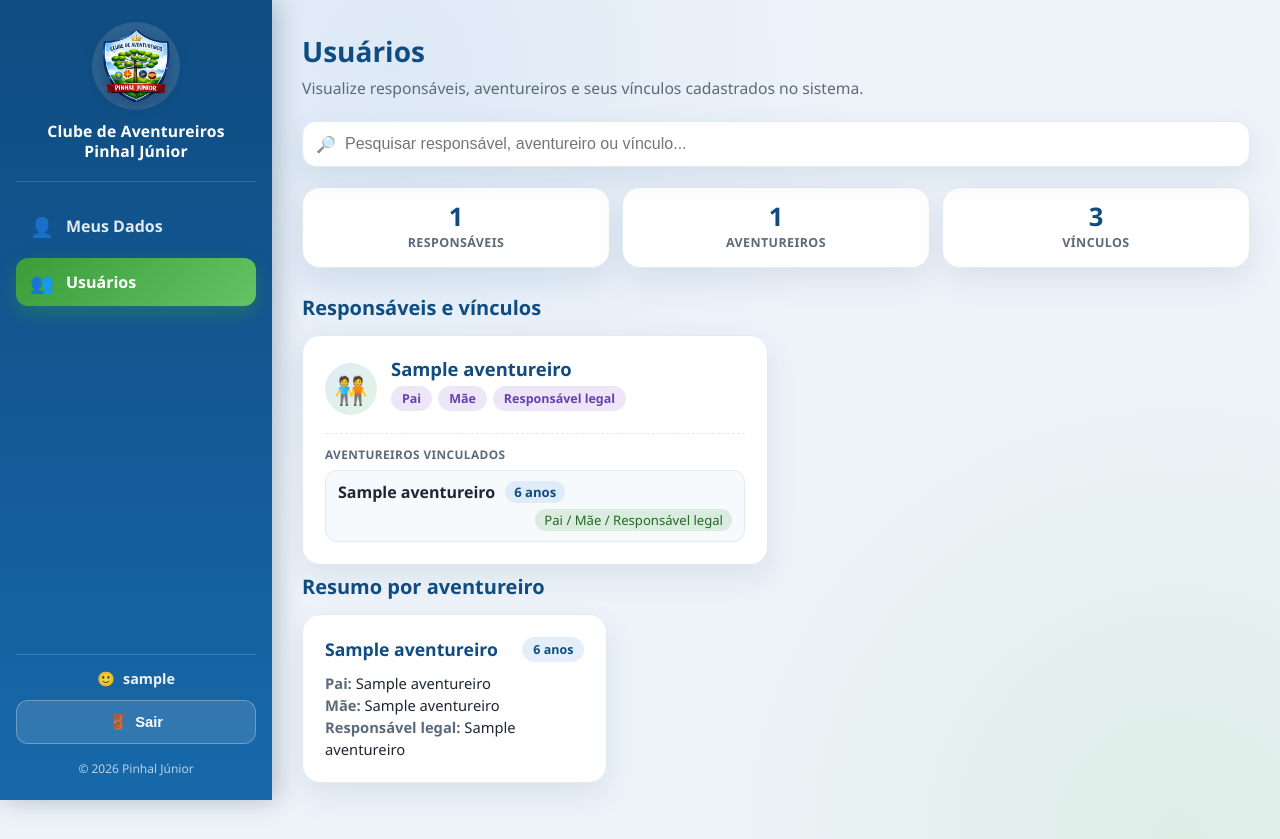
After one commit to fabianopolone123/PINHALJUNIOR2.0, a Django app: page /usuarios/ in a window 1280 px wide. The commit adds this page. Run offline with Django 5.2, Linux system fonts and the light colour scheme; a user stored in the database is signed in; tables that the repository leaves empty hold one stand-in row (values such as "Sample post").

Commit message:
cria tela de usuarios com vinculos familiares
Co-Authored-By: Claude Opus 4.8 (1M context) <noreply@anthropic.com>

```diff
--- a/core/urls.py
+++ b/core/urls.py
@@ -13,6 +13,7 @@ urlpatterns = [
         views.editar_responsavel_view,
         name="editar_responsavel",
     ),
+    path("usuarios/", views.usuarios_view, name="usuarios"),
     path("cadastro/", views.cadastro_view, name="cadastro"),
     path(
         "cadastro/novo-aventureiro/",
--- a/core/views.py
+++ b/core/views.py
@@ -1,3 +1,4 @@
+import unicodedata
 from datetime import date
 
 from django.contrib import messages
@@ -16,6 +17,7 @@ from .forms import (
     FichaMedicaForm,
     ResponsavelLegalForm,
 )
+from .models import Aventureiro
 
 # ---------------------------------------------------------------------------
 # Identificação do usuário durante o cadastro.
@@ -407,6 +409,108 @@ def cadastro_novo_aventureiro_view(request):
     return render(request, "core/cadastro.html", contexto)
 
 
+def _normaliza(texto):
+    """Minúsculas + sem acentos + espaços colapsados (para chaves/pesquisa)."""
+    if not texto:
+        return ""
+    texto = unicodedata.normalize("NFKD", texto)
+    texto = "".join(c for c in texto if not unicodedata.combining(c))
+    return " ".join(texto.lower().split())
+
+
+_ORDEM_PAPEIS = {"Pai": 0, "Mãe": 1, "Responsável legal": 2}
+
+
+def _ordena_papeis(papeis):
+    return sorted(papeis, key=lambda p: _ORDEM_PAPEIS.get(p, 99))
+
+
+def _chave_responsavel(nome, cpf, whatsapp):
+    """Chave para agrupar responsáveis: CPF > nome+WhatsApp > nome. Sem nome -> None."""
+    nome_n = _normaliza(nome)
+    if not nome_n:
+        return None
+    cpf = (cpf or "").strip()
+    if cpf:
+        return f"cpf:{cpf}"
+    whats = (whatsapp or "").strip()
+    if whats:
+        return f"nw:{nome_n}|{_normaliza(whats)}"
+    return f"n:{nome_n}"
+
+
+@login_required
+def usuarios_view(request):
+    """
+    Visão geral de responsáveis e aventureiros com o vínculo familiar.
+
+    Considera pai, mãe e responsável legal de cada aventureiro, agrupa
+    responsáveis únicos (por CPF, ou nome+WhatsApp, ou nome) e junta papéis e
+    aventureiros vinculados. Exibe apenas dados resumidos (nada sensível).
+
+    Acesso: qualquer usuário autenticado. FUTURO: poderá ser restrito por perfil.
+    """
+    aventureiros = list(Aventureiro.objects.all())
+
+    responsaveis = {}   # chave -> {nome, papeis:set, vinculos: {av_id: {...}}}
+    total_vinculos = 0
+    resumo_aventureiros = []
+
+    for av in aventureiros:
+        idade = _idade(av.data_nascimento)
+        resumo_aventureiros.append({
+            "nome": av.nome_completo,
+            "idade": idade,
+            "pai": av.pai_nome or "",
+            "mae": av.mae_nome or "",
+            "resp": av.resp_nome or "",
+        })
+
+        candidatos = [
+            ("Pai", av.pai_nome, av.pai_cpf, av.pai_whatsapp),
+            ("Mãe", av.mae_nome, av.mae_cpf, av.mae_whatsapp),
+            ("Responsável legal", av.resp_nome, av.resp_cpf, av.resp_whatsapp),
+        ]
+        for papel, nome, cpf, whats in candidatos:
+            chave = _chave_responsavel(nome, cpf, whats)
+            if chave is None:
+                continue
+            total_vinculos += 1
+            resp = responsaveis.setdefault(
+                chave, {"nome": nome.strip(), "papeis": set(), "vinculos": {}}
+            )
+            resp["papeis"].add(papel)
+            vinc = resp["vinculos"].setdefault(
+                av.id, {"nome": av.nome_completo, "idade": idade, "papeis": set()}
+            )
+            vinc["papeis"].add(papel)
+
+    lista_responsaveis = []
+    for resp in responsaveis.values():
+        vinculos = [
+            {"nome": v["nome"], "idade": v["idade"], "papeis": _ordena_papeis(v["papeis"])}
+            for v in resp["vinculos"].values()
+        ]
+        vinculos.sort(key=lambda x: _normaliza(x["nome"]))
+        lista_responsaveis.append({
+            "nome": resp["nome"],
+            "papeis": _ordena_papeis(resp["papeis"]),
+            "vinculos": vinculos,
+        })
+    lista_responsaveis.sort(key=lambda x: _normaliza(x["nome"]))
+
+    resumo_aventureiros.sort(key=lambda x: _normaliza(x["nome"]))
+
+    contexto = {
+        "responsaveis": lista_responsaveis,
+        "resumo_aventureiros": resumo_aventureiros,
+        "total_responsaveis": len(lista_responsaveis),
+        "total_aventureiros": len(aventureiros),
+        "total_vinculos": total_vinculos,
+    }
+    return render(request, "core/usuarios.html", contexto)
+
+
 def cadastro_sucesso_view(request):
     """Tela de confirmação: mostra o nome cadastrado e as próximas opções."""
     pode_cadastrar_outro = (
--- /dev/null
+++ b/static/css/usuarios.css
@@ -0,0 +1,239 @@
+/* =========================================================
+   Tela "Usuários" — responsáveis, aventureiros e vínculos.
+   Complementa o inicio.css (layout, sidebar, .card, .pill).
+   CSS puro, mesma identidade visual do sistema.
+   ========================================================= */
+
+/* ---------- Pesquisa ---------- */
+.pesquisa-caixa {
+    position: relative;
+    margin-bottom: 20px;
+}
+
+.pesquisa-icone {
+    position: absolute;
+    left: 14px;
+    top: 50%;
+    transform: translateY(-50%);
+    font-size: 1rem;
+    opacity: 0.7;
+    pointer-events: none;
+}
+
+.pesquisa-input {
+    width: 100%;
+    padding: 13px 14px 13px 42px;
+    font-size: 1rem;
+    color: var(--texto);
+    background: var(--branco);
+    border: 1.5px solid var(--borda);
+    border-radius: 14px;
+    box-shadow: var(--sombra-card);
+    transition: border-color var(--transicao), box-shadow var(--transicao);
+}
+
+.pesquisa-input:focus {
+    outline: none;
+    border-color: var(--azul-claro);
+    box-shadow: 0 0 0 4px rgba(74, 144, 217, 0.18);
+}
+
+/* ---------- Cards de resumo (contadores) ---------- */
+.resumo-cards {
+    display: grid;
+    grid-template-columns: repeat(3, 1fr);
+    gap: 12px;
+    margin-bottom: 26px;
+}
+
+.resumo-card {
+    display: flex;
+    flex-direction: column;
+    align-items: center;
+    justify-content: center;
+    gap: 4px;
+    padding: 16px 10px;
+    background: var(--branco);
+    border: 1px solid var(--borda);
+    border-radius: var(--raio);
+    box-shadow: var(--sombra-card);
+    text-align: center;
+}
+
+.resumo-num {
+    font-size: 1.6rem;
+    font-weight: 800;
+    color: var(--azul-escuro);
+    line-height: 1;
+}
+
+.resumo-rot {
+    font-size: 0.78rem;
+    font-weight: 700;
+    text-transform: uppercase;
+    letter-spacing: 0.4px;
+    color: var(--texto-suave);
+}
+
+/* ---------- Listas em grade ---------- */
+.lista-responsaveis,
+.lista-aventureiros {
+    display: grid;
+    grid-template-columns: 1fr;
+    gap: 16px;
+    margin-bottom: 8px;
+}
+
+/* ---------- Card de responsável ---------- */
+.resp-cab {
+    display: flex;
+    align-items: center;
+    gap: 14px;
+    min-width: 0;
+    margin-bottom: 12px;
+}
+
+.resp-ava {
+    flex-shrink: 0;
+    width: 52px;
+    height: 52px;
+    display: flex;
+    align-items: center;
+    justify-content: center;
+    font-size: 1.7rem;
+    border-radius: 50%;
+    background: linear-gradient(135deg, rgba(74, 144, 217, 0.18), rgba(98, 196, 98, 0.18));
+}
+
+.resp-cab-info {
+    min-width: 0;
+}
+
+.resp-nome-item {
+    font-size: 1.15rem;
+    font-weight: 800;
+    color: var(--azul-escuro);
+    line-height: 1.2;
+    margin-bottom: 6px;
+    overflow-wrap: anywhere;
+}
+
+/* Pílula de papel (Pai / Mãe / Responsável legal) */
+.pill.papel {
+    color: #6a3fb5;
+    background: rgba(120, 80, 200, 0.14);
+}
+
+/* ---------- Vínculos ---------- */
+.vinculos {
+    padding-top: 12px;
+    border-top: 1px dashed var(--borda);
+}
+
+.vinc-rotulo {
+    display: block;
+    font-size: 0.74rem;
+    font-weight: 700;
+    text-transform: uppercase;
+    letter-spacing: 0.4px;
+    color: var(--texto-suave);
+    margin-bottom: 8px;
+}
+
+.vinc-lista {
+    list-style: none;
+    display: flex;
+    flex-direction: column;
+    gap: 8px;
+}
+
+.vinc-item {
+    display: flex;
+    flex-wrap: wrap;
+    align-items: center;
+    gap: 6px 10px;
+    padding: 10px 12px;
+    background: #f7fafd;
+    border: 1px solid var(--borda);
+    border-radius: 12px;
+}
+
+.vinc-nome {
+    font-weight: 700;
+    color: var(--texto);
+    overflow-wrap: anywhere;
+}
+
+.vinc-idade {
+    font-size: 0.82rem;
+    font-weight: 600;
+    color: var(--azul-escuro);
+    background: rgba(74, 144, 217, 0.14);
+    padding: 2px 9px;
+    border-radius: 999px;
+}
+
+.vinc-papeis {
+    font-size: 0.82rem;
+    color: #226b22;
+    background: rgba(58, 157, 58, 0.15);
+    padding: 2px 9px;
+    border-radius: 999px;
+    margin-left: auto;
+}
+
+/* ---------- Resumo por aventureiro ---------- */
+.av-resumo-cab {
+    display: flex;
+    align-items: center;
+    justify-content: space-between;
+    gap: 10px;
+    flex-wrap: wrap;
+    margin-bottom: 10px;
+}
+
+.av-resumo-nome {
+    font-size: 1.1rem;
+    font-weight: 800;
+    color: var(--azul-escuro);
+    line-height: 1.2;
+    overflow-wrap: anywhere;
+}
+
+.av-resumo-linha {
+    font-size: 0.92rem;
+    color: var(--texto);
+    line-height: 1.5;
+}
+
+.av-resumo-linha span {
+    font-weight: 700;
+    color: var(--texto-suave);
+}
+
+/* ---------- Mensagem de nenhum resultado ---------- */
+.sem-resultado {
+    padding: 14px 16px;
+    margin-bottom: 8px;
+    background: rgba(74, 144, 217, 0.08);
+    border: 1px dashed var(--borda);
+    border-radius: 12px;
+    color: var(--texto-suave);
+    font-size: 0.95rem;
+    text-align: center;
+}
+
+/* ---------- Responsividade ---------- */
+@media (min-width: 720px) {
+    .lista-responsaveis,
+    .lista-aventureiros {
+        grid-template-columns: repeat(2, 1fr);
+        align-items: start;
+    }
+}
+
+@media (min-width: 1180px) {
+    .lista-aventureiros {
+        grid-template-columns: repeat(3, 1fr);
+    }
+}
--- a/templates/core/inicio.html
+++ b/templates/core/inicio.html
@@ -28,6 +28,10 @@
                 <a href="{% url 'core:inicio' %}" class="menu-item ativo" aria-current="page">
                     <span class="menu-icone" aria-hidden="true">👤</span>
                     <span class="menu-texto">Meus Dados</span>
+                </a>
+                <a href="{% url 'core:usuarios' %}" class="menu-item">
+                    <span class="menu-icone" aria-hidden="true">👥</span>
+                    <span class="menu-texto">Usuários</span>
                 </a>
                 <!--
                     FUTUROS ITENS DE MENU: adicionar novos <a class="menu-item"> aqui,
--- /dev/null
+++ b/templates/core/usuarios.html
@@ -0,0 +1,157 @@
+{% load static %}
+<!DOCTYPE html>
+<html lang="pt-br">
+<head>
+    <meta charset="UTF-8">
+    <meta name="viewport" content="width=device-width, initial-scale=1.0">
+    <meta name="theme-color" content="#0f4c81">
+    <title>Usuários - Clube de Aventureiros Pinhal Júnior</title>
+    <link rel="stylesheet" href="{% static 'css/inicio.css' %}">
+    <link rel="stylesheet" href="{% static 'css/usuarios.css' %}">
+</head>
+<body>
+    <div class="app-layout">
+
+        <!-- ===================== Menu lateral fixo ===================== -->
+        <aside class="barra-lateral" id="barraLateral" aria-label="Menu principal">
+            <div class="barra-topo">
+                <div class="barra-logo">
+                    <img src="{% static 'img/logo.png' %}" alt="Logo do Clube de Aventureiros Pinhal Júnior" class="barra-logo-img">
+                </div>
+                <span class="barra-nome">Clube de Aventureiros Pinhal Júnior</span>
+            </div>
+
+            <nav class="menu">
+                <a href="{% url 'core:inicio' %}" class="menu-item">
+                    <span class="menu-icone" aria-hidden="true">👤</span>
+                    <span class="menu-texto">Meus Dados</span>
+                </a>
+                <a href="{% url 'core:usuarios' %}" class="menu-item ativo" aria-current="page">
+                    <span class="menu-icone" aria-hidden="true">👥</span>
+                    <span class="menu-texto">Usuários</span>
+                </a>
+            </nav>
+
+            <div class="barra-rodape">
+                <div class="barra-usuario">
+                    <span class="barra-usuario-icone" aria-hidden="true">🙂</span>
+                    <span class="barra-usuario-nome">{{ user.username }}</span>
+                </div>
+                <form method="post" action="{% url 'core:sair' %}" class="form-sair">
+                    {% csrf_token %}
+                    <button type="submit" class="botao-sair"><span aria-hidden="true">🚪</span> Sair</button>
+                </form>
+                <span class="barra-rodape-txt">© {% now "Y" %} Pinhal Júnior</span>
+            </div>
+        </aside>
+
+        <div class="overlay" id="overlay" hidden></div>
+
+        <!-- ===================== Área principal ===================== -->
+        <main class="conteudo">
+            <header class="topo-mobile">
+                <button class="botao-menu" id="botaoMenu" aria-label="Abrir menu" aria-expanded="false" aria-controls="barraLateral">
+                    <span class="botao-menu-barra"></span>
+                    <span class="botao-menu-barra"></span>
+                    <span class="botao-menu-barra"></span>
+                </button>
+                <span class="topo-mobile-nome">Usuários</span>
+            </header>
+
+            <div class="conteudo-interno">
+                <header class="cabecalho">
+                    <h1 class="cabecalho-titulo">Usuários</h1>
+                    <p class="cabecalho-sub">
+                        Visualize responsáveis, aventureiros e seus vínculos cadastrados no sistema.
+                    </p>
+                </header>
+
+                <!-- Pesquisa -->
+                <div class="pesquisa-caixa">
+                    <span class="pesquisa-icone" aria-hidden="true">🔎</span>
+                    <input type="search" id="pesquisaUsuarios" class="pesquisa-input"
+                           placeholder="Pesquisar responsável, aventureiro ou vínculo..."
+                           autocomplete="off" aria-label="Pesquisar">
+                </div>
+
+                <!-- Contadores -->
+                <section class="resumo-cards">
+                    <div class="resumo-card">
+                        <span class="resumo-num">{{ total_responsaveis }}</span>
+                        <span class="resumo-rot">Responsáveis</span>
+                    </div>
+                    <div class="resumo-card">
+                        <span class="resumo-num">{{ total_aventureiros }}</span>
+                        <span class="resumo-rot">Aventureiros</span>
+                    </div>
+                    <div class="resumo-card">
+                        <span class="resumo-num">{{ total_vinculos }}</span>
+                        <span class="resumo-rot">Vínculos</span>
+                    </div>
+                </section>
+
+                {% if responsaveis or resumo_aventureiros %}
+                <!-- ===================== Responsáveis e vínculos ===================== -->
+                <h2 class="secao-titulo">Responsáveis e vínculos</h2>
+                <section class="lista-responsaveis" id="listaResponsaveis">
+                    {% for r in responsaveis %}
+                    <article class="card resp-item busca-item">
+                        <div class="resp-cab">
+                            <span class="resp-ava" aria-hidden="true">🧑‍🤝‍🧑</span>
+                            <div class="resp-cab-info">
+                                <h3 class="resp-nome-item">{{ r.nome }}</h3>
+                                <div class="pills">
+                                    {% for p in r.papeis %}
+                                    <span class="pill papel">{{ p }}</span>
+                                    {% endfor %}
+                                </div>
+                            </div>
+                        </div>
+                        <div class="vinculos">
+                            <span class="vinc-rotulo">Aventureiros vinculados</span>
+                            <ul class="vinc-lista">
+                                {% for v in r.vinculos %}
+                                <li class="vinc-item">
+                                    <span class="vinc-nome">{{ v.nome }}</span>
+                                    <span class="vinc-idade">{% if v.idade is not None %}{{ v.idade }} anos{% else %}Idade não informada{% endif %}</span>
+                                    <span class="vinc-papeis">{{ v.papeis|join:" / " }}</span>
+                                </li>
+                                {% endfor %}
+                            </ul>
+                        </div>
+                    </article>
+                    {% endfor %}
+                </section>
+                <p class="sem-resultado" id="semRespResultado" hidden>Nenhum vínculo encontrado para essa pesquisa.</p>
+
+                <!-- ===================== Resumo por aventureiro ===================== -->
+                <h2 class="secao-titulo">Resumo por aventureiro</h2>
+                <section class="lista-aventureiros" id="listaAventureiros">
+                    {% for a in resumo_aventureiros %}
+                    <article class="card av-resumo busca-item">
+                        <div class="av-resumo-cab">
+                            <h3 class="av-resumo-nome">{{ a.nome }}</h3>
+                            <span class="pill">{% if a.idade is not None %}{{ a.idade }} anos{% else %}Idade não informada{% endif %}</span>
+                        </div>
+                        <p class="av-resumo-linha"><span>Pai:</span> {{ a.pai|default:"Não informado" }}</p>
+                        <p class="av-resumo-linha"><span>Mãe:</span> {{ a.mae|default:"Não informado" }}</p>
+                        <p class="av-resumo-linha"><span>Responsável legal:</span> {{ a.resp|default:"Não informado" }}</p>
+                    </article>
+                    {% endfor %}
+                </section>
+                <p class="sem-resultado" id="semAvResultado" hidden>Nenhum vínculo encontrado para essa pesquisa.</p>
+                {% else %}
+                <section class="card vazio-card">
+                    <span class="vazio-icone" aria-hidden="true">👥</span>
+                    <h2 class="card-titulo">Nenhum usuário cadastrado ainda</h2>
+                    <p class="card-texto">Quando houver aventureiros cadastrados, os responsáveis e vínculos aparecerão aqui.</p>
+                </section>
+                {% endif %}
+            </div>
+        </main>
+    </div>
+
+    <script src="{% static 'js/inicio.js' %}"></script>
+    <script src="{% static 'js/usuarios.js' %}"></script>
+</body>
+</html>
```
Also changed, not shown: docs/ESTADO_ATUAL.md (+15 -1 lines), docs/HISTORICO_ALTERACOES.md (+67 -0 lines), docs/REGRAS_CODEX.md (+19 -0 lines), static/js/usuarios.js (added, +60 -0 lines), docs/README_PROJETO.md.
